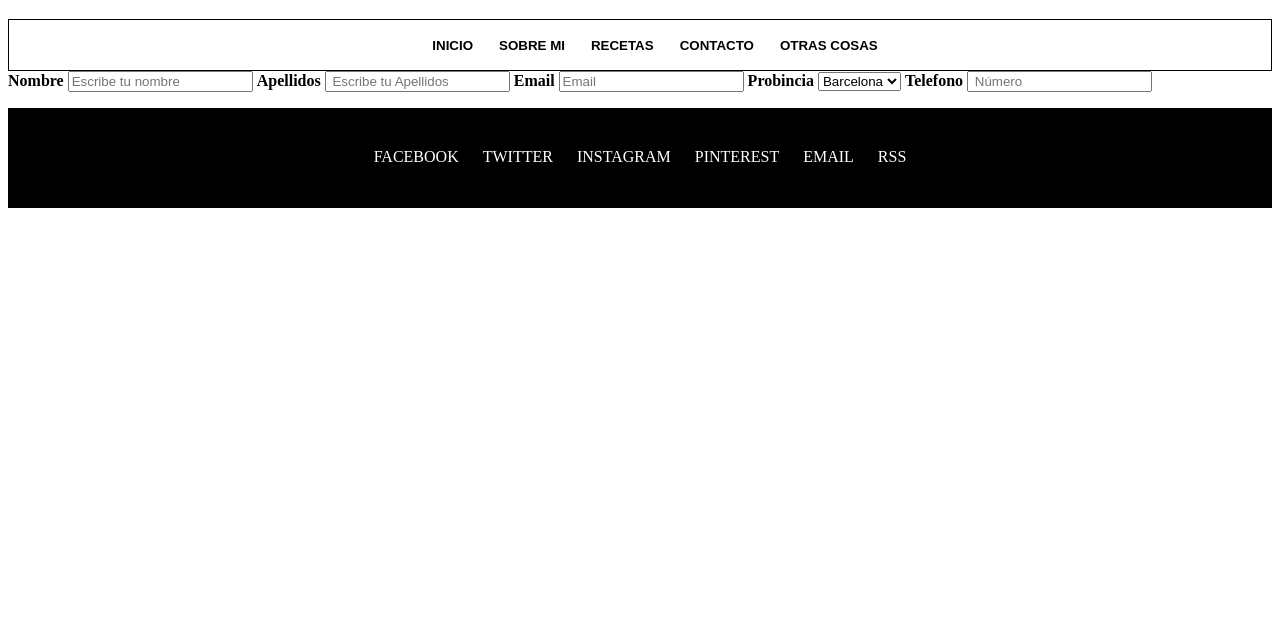
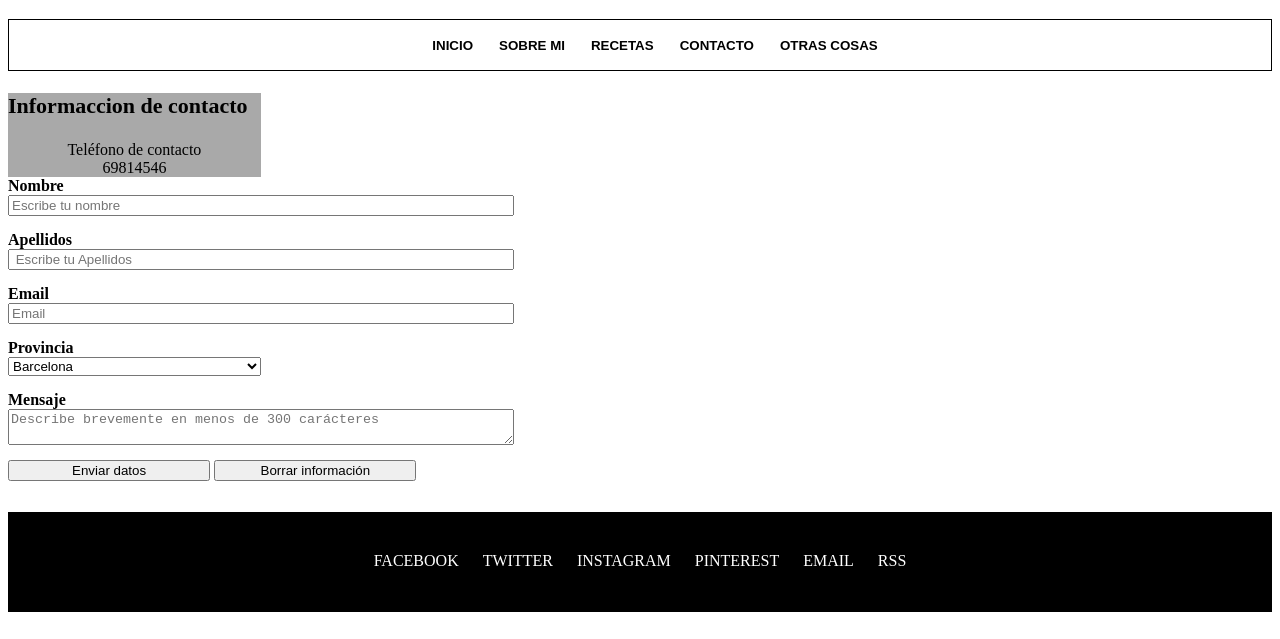
Before and after one commit to e-gomez4/pt3_gomezEfrem_figueroaJosep_espinalLuis, a plain HTML site: page contacto/contacto.html in a window 1280 px wide. Shown: the part 161-800 px from the top of the page. Drawn offline with Linux system fonts and the light colour scheme.

Commit message:
jay es gay

```diff
--- a/contacto/contacto.html
+++ b/contacto/contacto.html
@@ -9,6 +9,7 @@
   <meta name="description" content="M04 UF1 HTML">
   <meta name="dateCreated" content="10/02/2023">
   <link rel="stylesheet" href="../css/estilo.css">
+  <link rel="stylesheet" href="../css/fromulario.css">
 </head>
 
 <body>
@@ -18,7 +19,8 @@
     <nav class="nav-header">
       <div class="div-notfixed">
         <ul class="listaMenu">
-          <li class="menu"><button class="button button:hover"><a href="../index.html" class="a-header">INICIO</a></button>
+          <li class="menu"><button class="button button:hover"><a href="../index.html"
+                class="a-header">INICIO</a></button>
           </li>
           <li class="menu"><button class="button button:hover"><a href="#sobremi" class="a-header">SOBRE MI</a></button>
           </li>
@@ -33,6 +35,12 @@
     </nav>
   </header>
   <section>
+    <div class="formulario">
+      <section class="informacion">
+        <h1 style="font-size: 22;">Informaccion de contacto</h1>
+        <P>Teléfono de contacto</P>
+        <p>69814546</p>
+      </section>
       <form action="">
         <label for="nombre"><b> Nombre </b></label>
         <input type="text" name="nombre" id="nombre" placeholder="Escribe tu nombre" />
@@ -43,17 +51,21 @@
         <label for="email" class="gmail"><b>Email </b></label>
         <input type="email" name="email" id="email" placeholder="Email" required />
 
-        <label class="exte" for="servicio"> <b> Probincia </b></label>
+        <label class="exte" for="servicio"> <b> Provincia </b></label>
         <select class="seleccion" name="servicio">
           <option selected>Barcelona</option>
           <option>Tarragona</option>
           <option>Lleida</option>
           <option>Girona</option>
+        <select>
+          <label for="mensaje"><b>Mensaje </b></label>
+          <textarea name="mensaje" for="mensaje" placeholder="Describe brevemente en menos de 300 carácteres"
+            maxlength="300"></textarea>
 
-        </select>
-        <label for="Telefono"> <b>Telefono </b></label>
-      <input type="number" name="telefono" placeholder=" Número" class="tele">
+          <input type="submit" name="enviar" value="Enviar datos" class="boto" />
+          <input type="reset" value="Borrar información" class="bore">
       </form>
+    </div>
   </section>
   <footer class="footer">
     <ul class="list-footer">
--- a/css/fromulario.css
+++ b/css/fromulario.css
@@ -0,0 +1,35 @@
+formulario{
+    display: flex;
+    margin-right: 5%;
+    margin-left: 5%;
+    margin-top: 6%;
+    margin-bottom: 7%;
+}
+.informacion{
+    width: 20%;
+    margin-right: 8%;
+    background-color: rgb(169, 169, 169);
+
+}
+form{
+    width:40%;
+}
+.seleccion{
+    margin-bottom: 3%;
+    margin-right: 90%;
+    width: 50%;
+}
+input{
+    margin-bottom: 3%;
+    width: 100%;
+}
+.bore{
+    width: 40%;
+}
+.boto{
+    width: 40%;
+}
+textarea{
+    width: 100%;
+    margin-bottom: 3%;
+}
```
Lines whose indentation alone changed are shown as unchanged.
